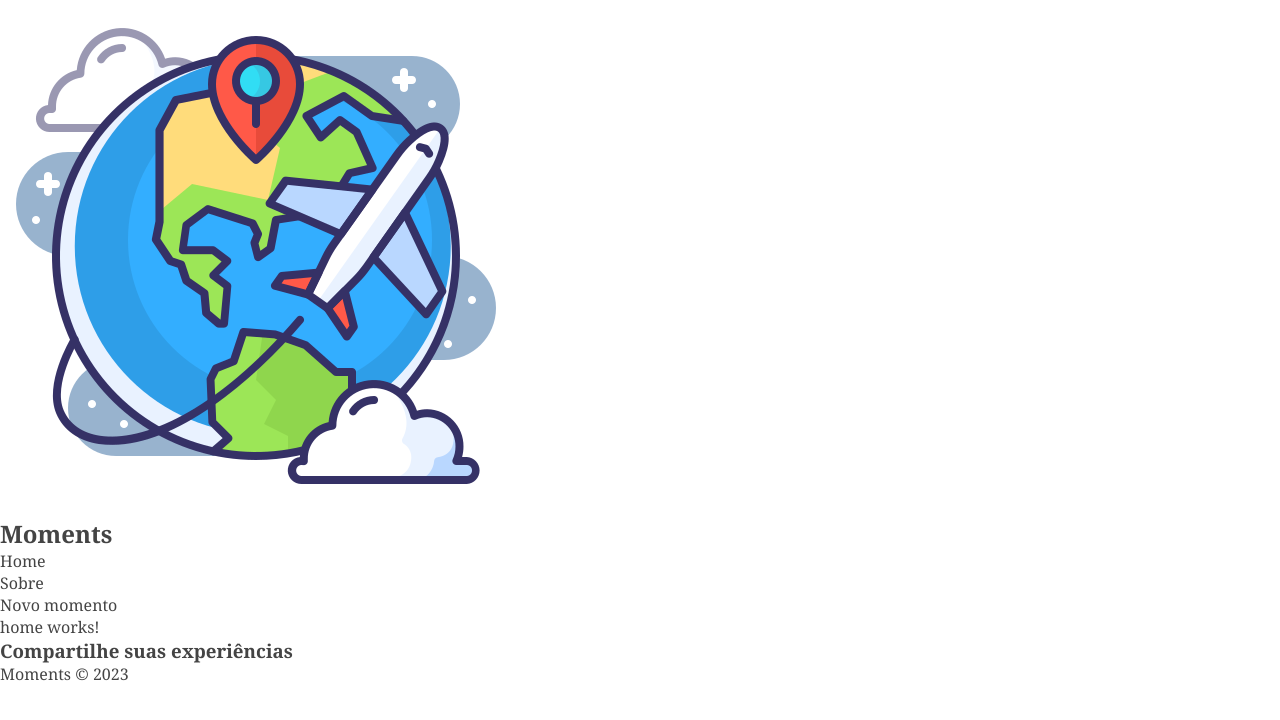
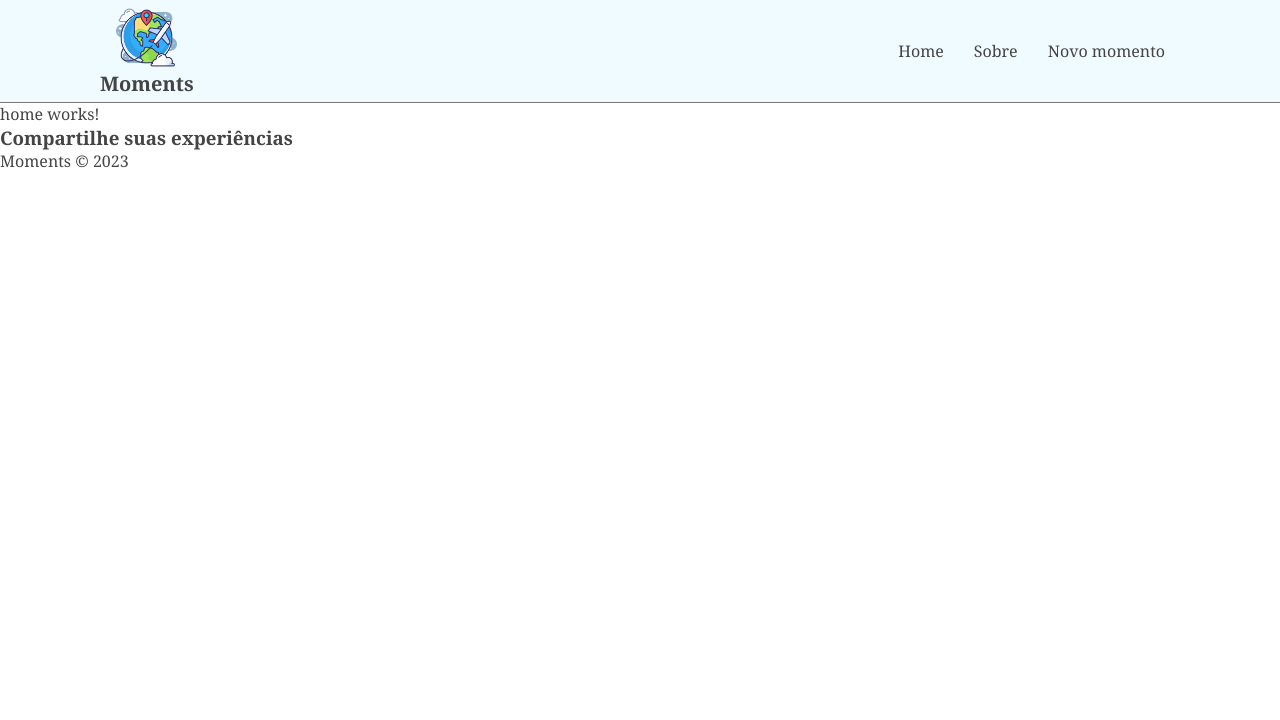
Before and after one commit to victorlourenco-vhl/adventures-front, an Angular app: page / in a window 1280 px wide. Shown: the top 720 px of the page. Built offline with nearby package versions, Linux system fonts and the light colour scheme.

Commit message:
STYLE: Criando o CSS do header

```diff
--- a/src/app/components/header/header.component.css
+++ b/src/app/components/header/header.component.css
@@ -0,0 +1,37 @@
+nav {
+  width: 100%;
+  background-color: #effbff;
+  display: flex;
+  flex-direction: row;
+  justify-content: space-between;
+  padding: 5px 100px;
+  border-bottom: 1px solid #777;
+}
+.logo {
+  display: flex;
+  flex-direction: column;
+  align-items: center;
+}
+img {
+  width: 65px;
+}
+
+h2 {
+  font-size: 20px;
+}
+
+ul {
+  display: flex;
+  flex-direction: row;
+  align-items: center;
+}
+
+li {
+  margin: 0px 15px;
+  list-style-type: none;
+}
+
+a:hover h2 {
+  transition: 0.4s;
+  color: #dec129;
+}
```
Also changed, not shown: src/styles.css (line endings or trailing spaces).
